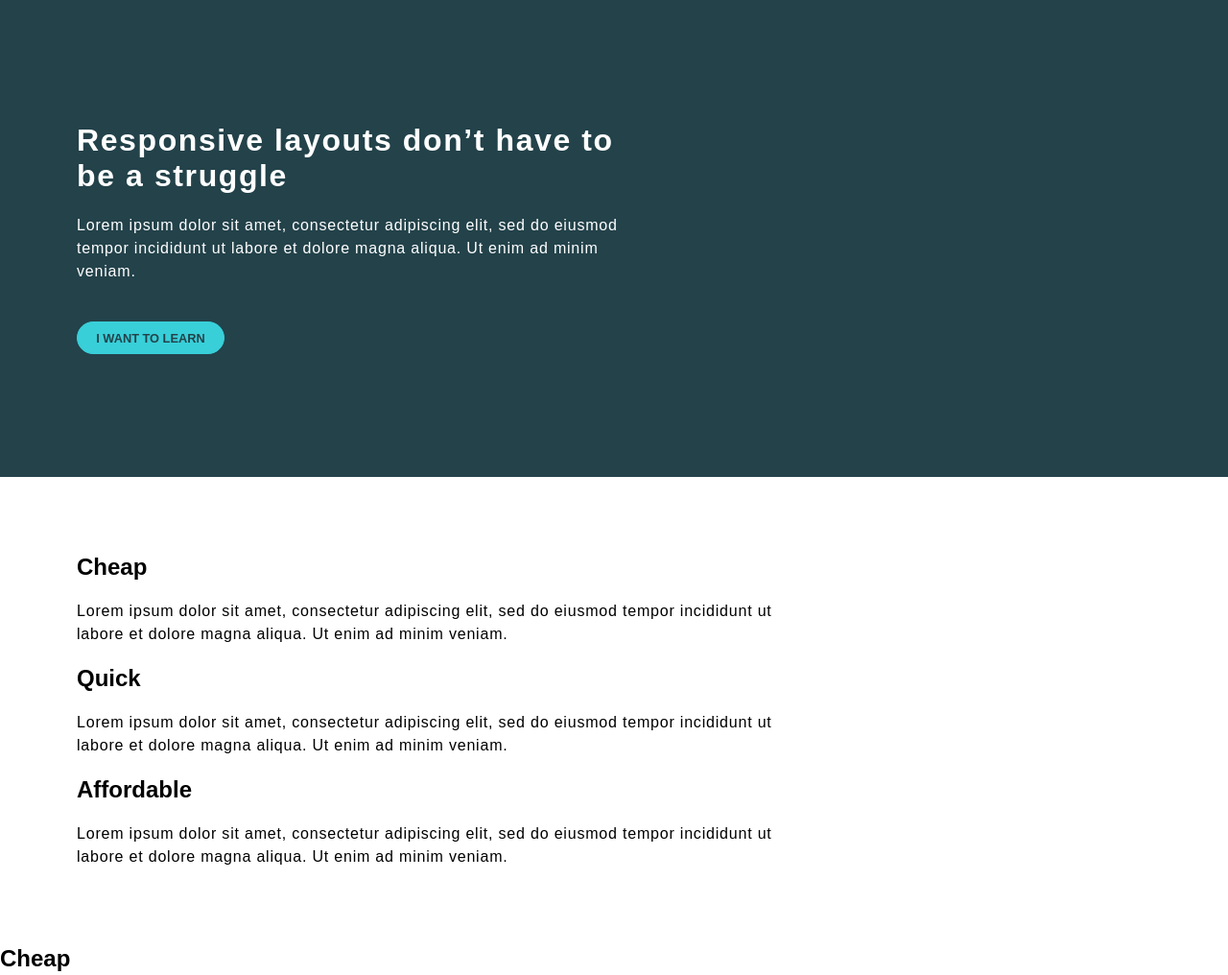
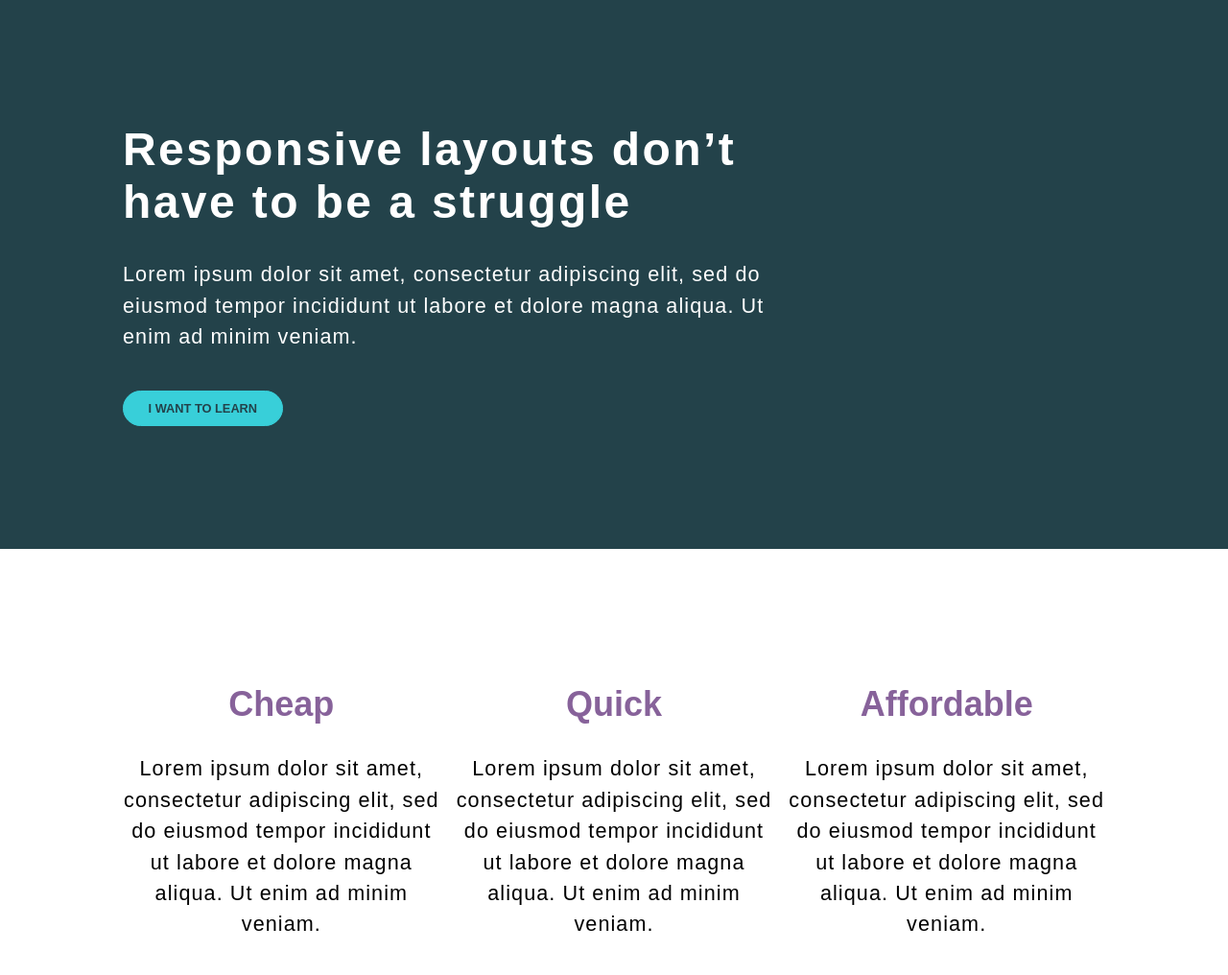
Before and after one commit to Jay-am/Responsive-Layouts, a plain HTML site: page flex-challenge1.html in a window 1280 px wide. Shown: the top 1016 px of the page at 96% size. Drawn offline with Linux system fonts and the light colour scheme.

Commit message:
solved flexbox challenge 1

```diff
--- a/flex-challenge1.css
+++ b/flex-challenge1.css
@@ -7,29 +7,31 @@ body {
   font-family: sans-serif;
 }
 
-.header {
+.hero {
   background: #23424A;
   padding: 3em 0;
 }
 
 .container {
-  width: 80%;
-  max-width: 750px;
-  margin: 5em;
+  width: 100%;
+  max-width: 1024px;
+  margin: 5em auto;
 }
 
 h1 {
+  font-size: 3rem;
   letter-spacing: 0.05em;
 }
 
 p {
+  font-size: 1.35rem;
   letter-spacing: 0.05em;
   line-height: 1.5em;
   font-weight: lighter;
 }
 
-.header__content {
-  width: 80%;
+.hero__content {
+  width: 70%;
   max-width: 1024px;
   color: white;
   margin-bottom: 2.5em;
@@ -43,7 +45,7 @@ p {
   font-weight: bold;
   text-transform: uppercase;
   text-decoration: none;
-  padding: 0.65em 1.5em;
+  padding: 0.75em 2em;
   border: 1px solid #38cfd9;
   border-radius: 80em;
 }
@@ -52,3 +54,37 @@ p {
 .btn:focus {
   opacity: .75;
 }
+
+/* FLEXBOX SECTION */
+
+.row {
+  display: flex;
+  text-align: center;
+}
+
+.col {
+  width: 100%;
+}
+
+.col+.col {
+  margin-left: 1em;
+}
+
+.section-1,
+.section-2 {
+  padding: 2em 0;
+}
+
+.section-1 h2 {
+  color: #87629A;
+  font-size: 2.25rem;
+}
+
+.section-2 {
+  background: #136C72;
+  color: white;
+}
+
+.section-2 h2 {
+  font-size: 2.25rem;
+}
--- a/flex-challenge1.html
+++ b/flex-challenge1.html
@@ -8,9 +8,9 @@
 </head>
 <body>
   <header>
-      <div class="header">
+    <div class="hero">
       <div class="container">
-          <div class="header__content">
+        <div class="hero__content">
           <h1>Responsive layouts don’t have to be a struggle</h1>
           <p>
             Lorem ipsum dolor sit amet, consectetur adipiscing elit, sed do
@@ -22,7 +22,7 @@
       </div>
     </div>
   </header>
-
+  <section class="section-1">
     <div class="container">
       <div class="row">
         <div class="col">
@@ -50,22 +50,29 @@
           </p>
         </div>
       </div>
-    </div>
+    </section>
+    <section class="section-2">
+      <div class="container">
+        <div class="row">
           <div class="col">
             <h2>Cheap</h2>
             <p>
-        Lorem ipsum dolor sit amet, consectetur adipiscing elit, sed do eiusmod
-        tempor incididunt ut labore et dolore magna aliqua. Ut enim ad minim
-        veniam.
+              Lorem ipsum dolor sit amet, consectetur adipiscing elit, sed do
+              eiusmod tempor incididunt ut labore et dolore magna aliqua. Ut
+              enim ad minim veniam.
             </p>
           </div>
           <div class="col">
             <h2>Quick</h2>
             <p>
-        Lorem ipsum dolor sit amet, consectetur adipiscing elit, sed do eiusmod
-        tempor incididunt ut labore et dolore magna aliqua. Ut enim ad minim
-        veniam.
+              Lorem ipsum dolor sit amet, consectetur adipiscing elit, sed do
+              eiusmod tempor incididunt ut labore et dolore magna aliqua. Ut
+              enim ad minim veniam.
             </p>
           </div>
+        </div>
+      </div>
+    </div>
+  </section>
 </body>
 </html>
```
Lines whose indentation alone changed are shown as unchanged.
